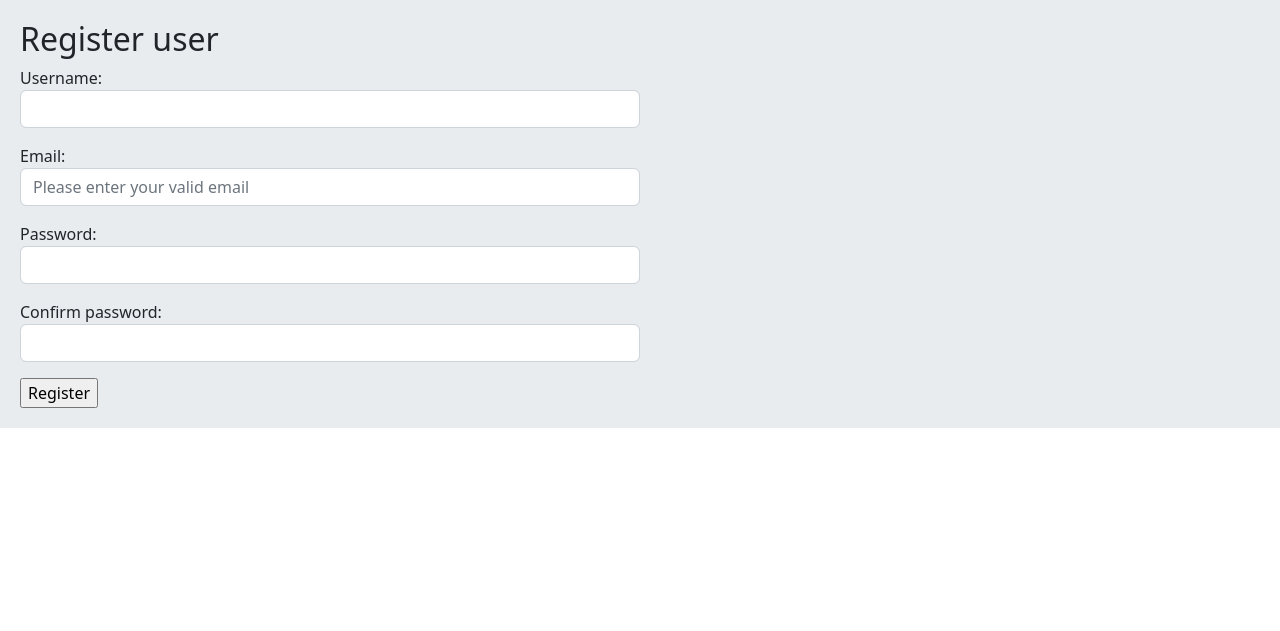
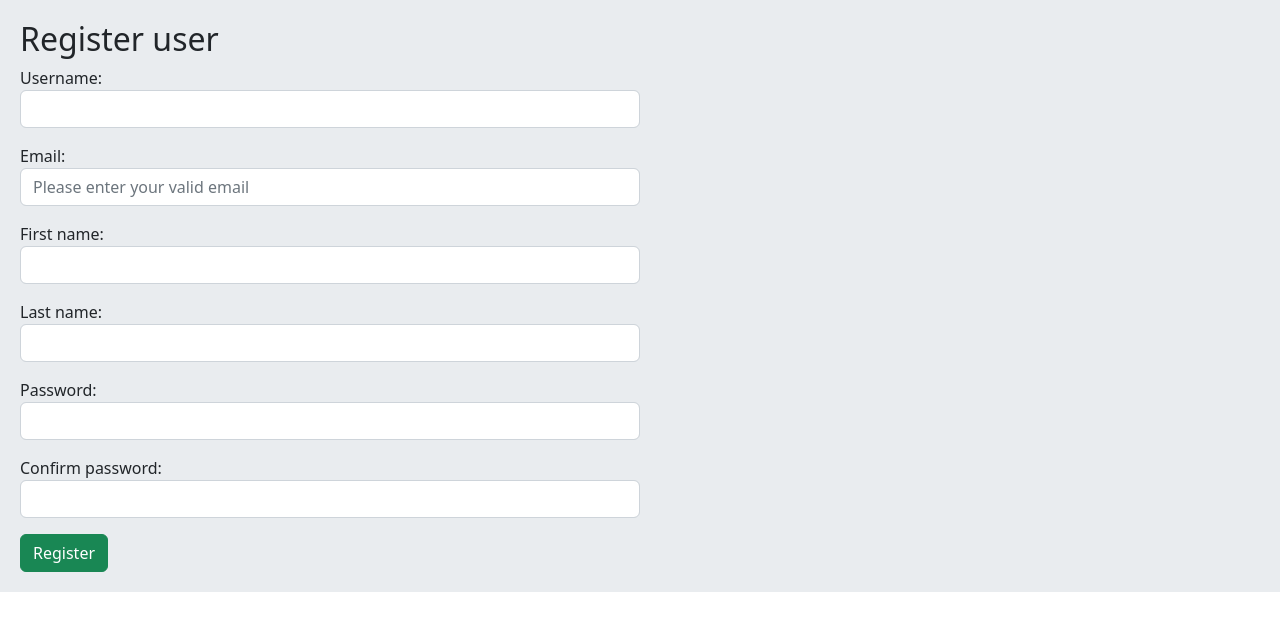
Before and after one commit to mohammadpagard/django-social-network, a Django app: page /account/register/ in a window 1280 px wide. Shown: the part 56-687 px from the top of the page. Run offline with Django 4.2, Linux system fonts and the light colour scheme.

Commit message:
Add firstname and lastname field in register user.

```diff
--- a/account/forms.py
+++ b/account/forms.py
@@ -6,6 +6,8 @@ from django.core.exceptions import ValidationError
 class UserRegistrationForm(forms.Form):
     username = forms.CharField(widget=forms.TextInput(attrs={'class': 'form-control'}))
     email = forms.EmailField(widget=forms.EmailInput(attrs={'class': 'form-control', 'placeholder': 'Please enter your valid email'}))
+    first_name = forms.CharField(widget=forms.TextInput(attrs={'class': 'form-control'}))
+    last_name = forms.CharField(widget=forms.TextInput(attrs={'class': 'form-control'}))
     password1 = forms.CharField(label='Password', widget=forms.PasswordInput(attrs={'class': 'form-control'}))
     password2 = forms.CharField(label='Confirm password', widget=forms.PasswordInput(attrs={'class': 'form-control'}))
 
--- a/account/templates/account/profile.html
+++ b/account/templates/account/profile.html
@@ -21,8 +21,6 @@
             Name: <span class="text-success">{{ user.first_name }}</span>
         {% elif not user.first_name %}
             Name: <span class="text-success">{{ user.last_name }}</span>
-        {% else %}
-            Name: <span class="text-danger">Have not set name</span>
         {% endif %}
     </p>
     <p>Last login: <span class="text-success">{{ user.last_login }}</span></p>
--- a/account/templates/account/register.html
+++ b/account/templates/account/register.html
@@ -8,7 +8,7 @@
     <form action="" method="post" class="col-md-6" novalidate>
         {% csrf_token %}
         {{ form.as_p }}
-        <input type="submit" value="Register">
+        <input type="submit" value="Register" class="btn btn-success">
     </form>
 
 {% endblock %}
--- a/account/views.py
+++ b/account/views.py
@@ -27,7 +27,13 @@ class UserRegisterView(View):
         form = self.form_class(request.POST)
         if form.is_valid():
             cd = form.cleaned_data
-            User.objects.create_user(cd['username'], cd['email'], cd['password1'])
+            User.objects.create_user(
+                cd['username'],
+                first_name=cd['first_name'],
+                last_name=cd['last_name'],
+                email=cd['email'],
+                password=cd['password1']
+            )
             messages.success(request, 'You registered successfully', 'success')
             return redirect('home:home')
 
@@ -74,6 +80,7 @@ class UserProfileView(LoginRequiredMixin, View):
         return render(request, 'account/profile.html', {'user': user, 'posts': posts})
 
 
+# Forgot password reset
 class UserPasswordResetView(auth_views.PasswordResetView):
     template_name = 'account/password_reset_form.html'
     success_url = reverse_lazy('account:password_reset_done')
```
